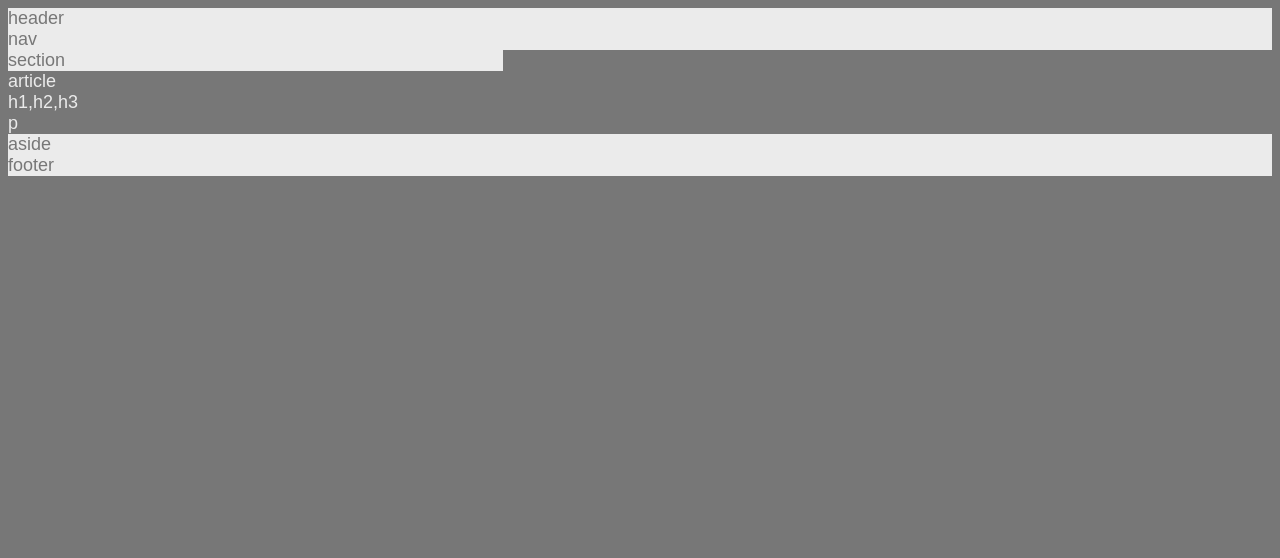
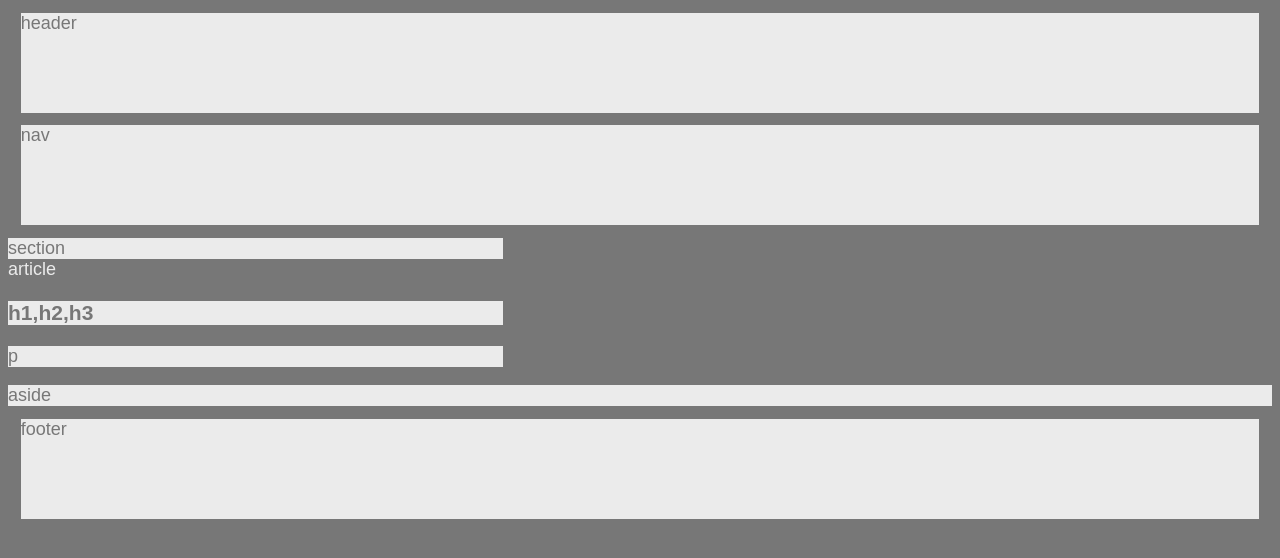
Before and after one commit to GregoryDesmarais/HW-Wireframe, a plain HTML site: page Index.html in a window 1280 px wide. Drawn offline with Linux system fonts and the light colour scheme.

Commit message:
Removed readme file, since it isn't needed.  Added some additional CSS information

```diff
--- a/Index.html
+++ b/Index.html
@@ -2,7 +2,7 @@
 <html>
 
 <head>
-    <link rel="stylesheet" type="text/css" href='wire.css'>
+    <link rel="stylesheet" type="text/css" href='style.css'>
     <title>Building a Wireframe</title>
 </head>
 
@@ -17,12 +17,12 @@
         section<br>
         <article>
             article
-            <div class=' bold'>
+            <h1>
                 h1,h2,h3
-            </div>
-            <div class=" p">
+            </h1>
+            <p>
                 p
-            </div>
+            </p>
         </article>
     </section>
     <aside>
--- a/wire.css
+++ b/style.css
@@ -28,5 +28,6 @@ section{
 }
 
 header, nav, footer{
-    height:
+    height:100px;
+    margin: 1%;
 }
```
Also changed, not shown: 1 other file.
